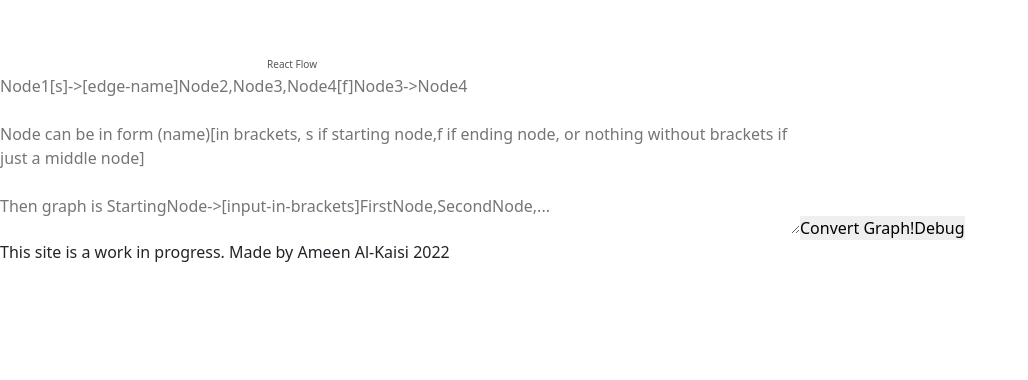
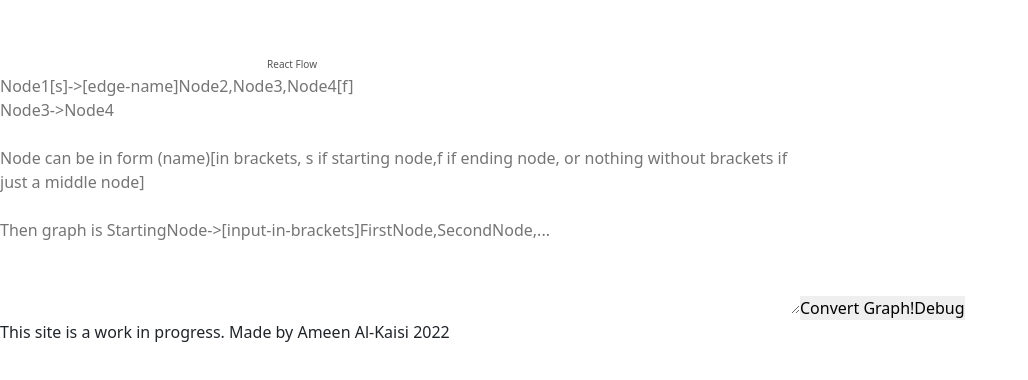
Before and after one commit to ameenalkaisi/XFA, a React app in the folder app/: page / in a window 1280 px wide. Shown: the part 246-626 px from the top of the page, without its empty margins (0-1028 px from the left). Built offline with nearby package versions, Linux system fonts and the light colour scheme.

Commit message:
added Block-Element-Modifier pattern of class names for the components

```diff
--- a/app/src/client/App.tsx
+++ b/app/src/client/App.tsx
@@ -5,7 +5,7 @@ const App: React.FC<{}> = (): React.ReactElement => {
 	return (
 		<>
 			<GraphCreator />
-			<footer><p>This site is a work in progress. Made by Ameen Al-Kaisi 2022</p></footer>
+			<footer className="footer"><p className="footer__progress-text">This site is a work in progress. Made by Ameen Al-Kaisi 2022</p></footer>
 		</>
 	);
 }
--- a/app/src/client/app.scss
+++ b/app/src/client/app.scss
@@ -20,11 +20,10 @@
 			width: fit-content;
 			height: fit-content;
 		}
-
 	}
 
-	textarea {
-		height: 10em;
+	&__input-textarea {
+		height: 15em;
 		width: 50em;
 	}
 }
--- a/app/src/client/components/GraphCreator.tsx
+++ b/app/src/client/components/GraphCreator.tsx
@@ -106,15 +106,15 @@ const GraphCreator: React.FC<{}> = (): React.ReactElement => {
 			{/* For now width/height are set in (s)css, but place here something eventually*/}
 			<GraphDisplay graph={graph} />
 			<textarea
-				id="graph-text"
+				className="graph-creator__input-textarea"
 				placeholder={"Node1[s]->[edge-name]Node2,Node3,Node4[f]"
-					+ "Node3->Node4"
+					+ "\nNode3->Node4"
 					+ "\n\nNode can be in form (name)[in brackets, s if starting node,"
 					+ "f if ending node, or nothing without brackets if just a middle node]"
 					+ "\n\nThen graph is StartingNode->[input-in-brackets]FirstNode,SecondNode,..."}
 				ref={textAreaText} />
-			<button>Convert Graph!</button>
-			<button onClick={debug}>Debug</button>
+			<button className="graph-creator__convert-btn">Convert Graph!</button>
+			<button onClick={debug} className="graph-creator__debug-btn">Debug</button>
 
 			{displayedGraph.nodes.length !== 0 && <GraphDisplay graph={displayedGraph} />}
 		</div>
--- /dev/null
+++ b/package.json
@@ -0,0 +1,5 @@
+{
+  "dependencies": {
+    "elkjs": "^0.7.1"
+  }
+}
```
Also changed, not shown: 1 other file (tests, documents, lock files or other folders).
